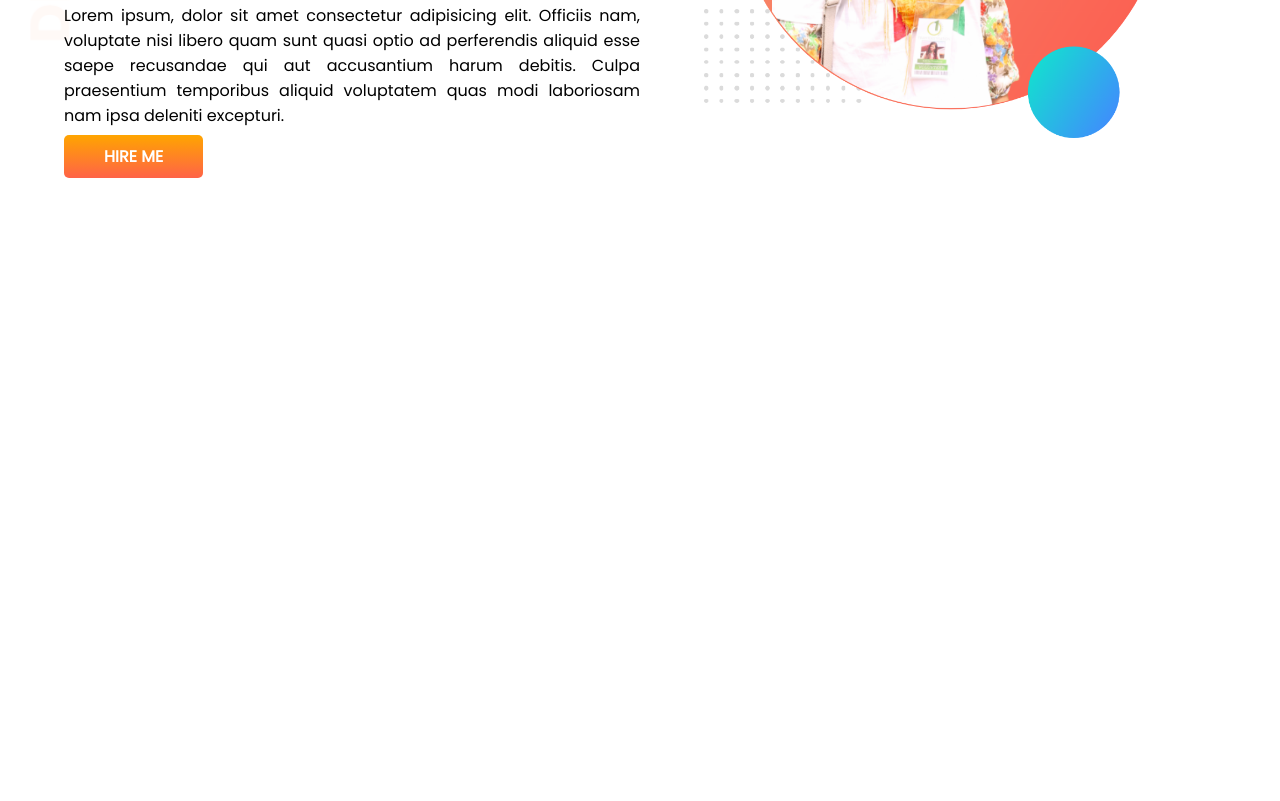
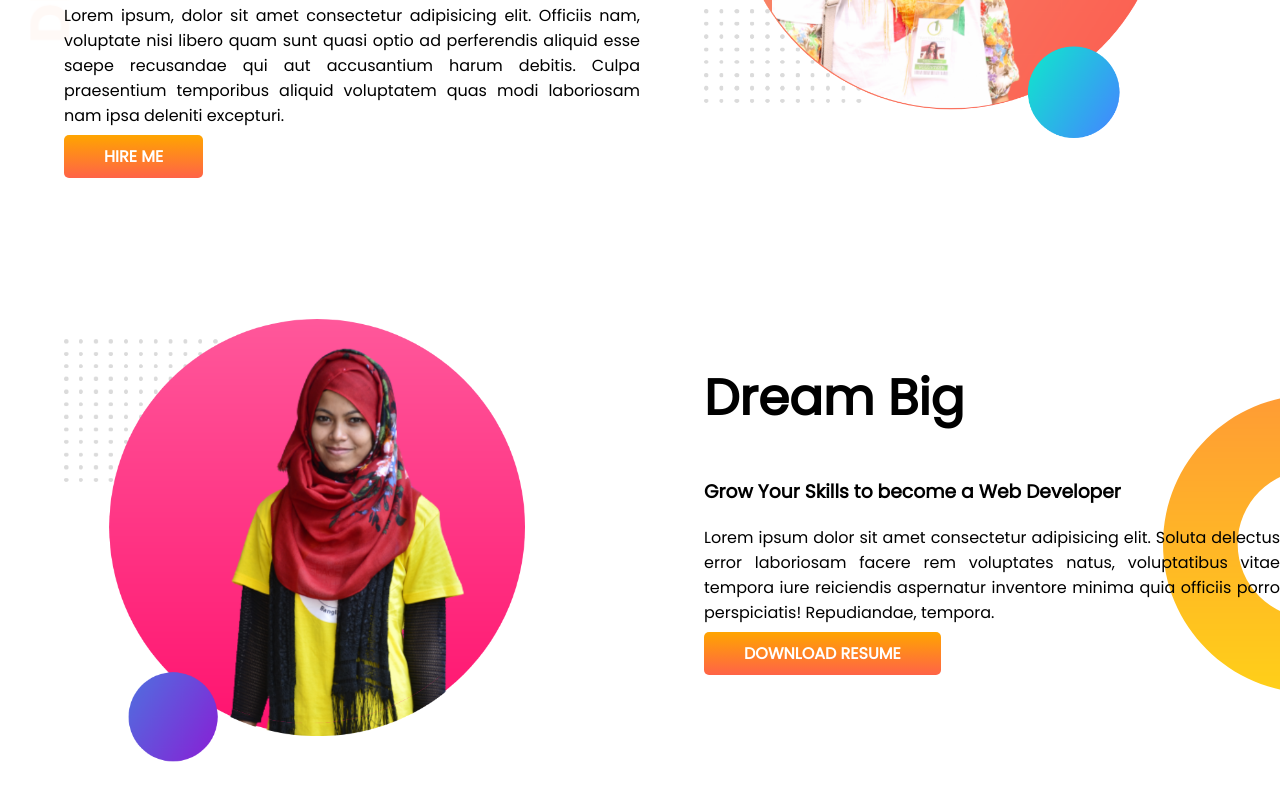
Before and after one commit to chowdhury-eshita/developers-portfolio, a plain HTML site: page index.html in a window 1280 px wide. Shown: the part 319-1120 px from the top of the page. Before the commit the page ends 800 px from the top, so only its background shows below. Drawn offline with Linux system fonts and the light colour scheme.

Commit message:
dream section

```diff
--- a/index.html
+++ b/index.html
@@ -16,7 +16,7 @@
     <section class="top-banner">
         <div class="half-width">
             <h1>Welcome to</h1>
-            <h1>My <span class="color">portfolio</span> Website</h1>
+            <h1>My <span class="h.color">portfolio</span> Website</h1>
             <h3>Spacification and Certifications</h3>
             <p>Lorem ipsum, dolor sit amet consectetur adipisicing elit. Officiis nam, voluptate nisi libero quam sunt
                 quasi
@@ -28,7 +28,22 @@
         <div class="half-width">
             <img src="images/Eshita1.png" alt="">
         </div>
+    </section>
 
+
+
+    <section class="dream-big">
+        <div class="half-width">
+            <img src="images/Eshita2.png" alt="">
+        </div>
+        <div class="half-width">
+            <h1>Dream Big</h1>
+            <h3>Grow Your Skills to become a Web Developer</h3>
+            <p>Lorem ipsum dolor sit amet consectetur adipisicing elit. Soluta delectus error laboriosam facere rem
+                voluptates natus, voluptatibus vitae tempora iure reiciendis aspernatur inventore minima quia
+                officiis porro perspiciatis! Repudiandae, tempora.</p>
+            <a class="link-button" target="_blank" href="">DOWNLOAD RESUME</a>
+        </div>
     </section>
 </body>
 
--- a/style.css
+++ b/style.css
@@ -5,11 +5,15 @@ body{
 h1{
     font-size: 50px;
 }
-.color{
+p{
+    text-align: justify;
+}
+.h-color{
     color: orange;
 }
 section{
     display: flex;
+    margin-bottom: 150px;
 }
 .half-width{
     width: 50%;
@@ -31,7 +35,8 @@ section{
     background-image: url(images/top-banner.png);
     background-repeat: no-repeat;
 }
-
-p{
-    text-align: justify;
+.dream-big{
+    background-image: url(images/dream-bg.png);
+    background-position: right;
+    background-repeat: no-repeat;
 }
```
